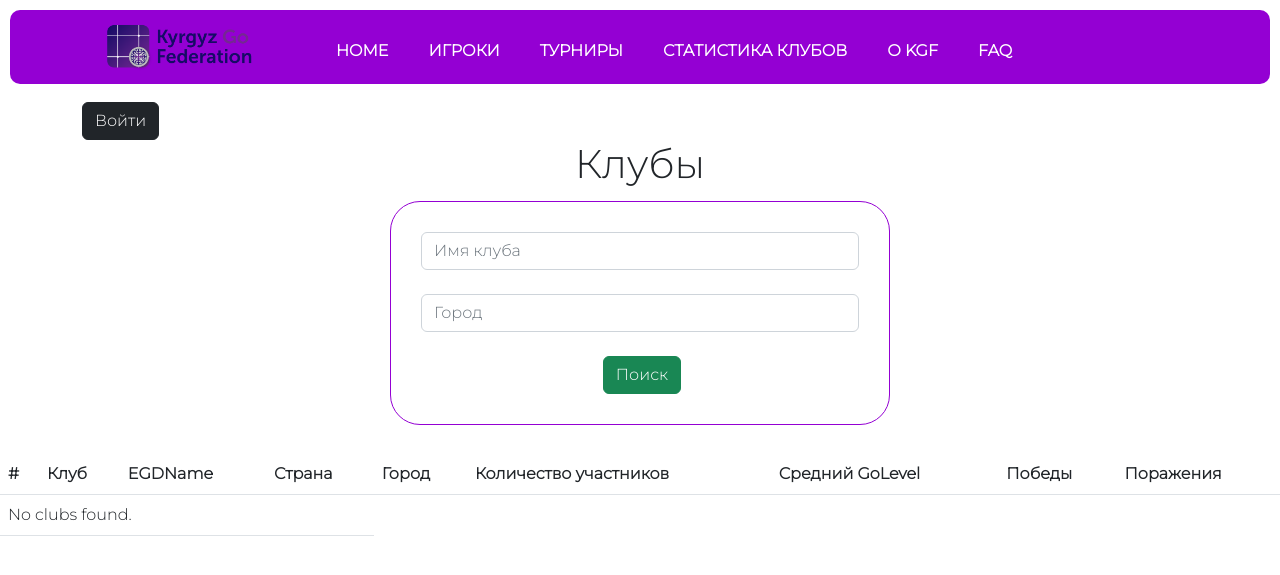
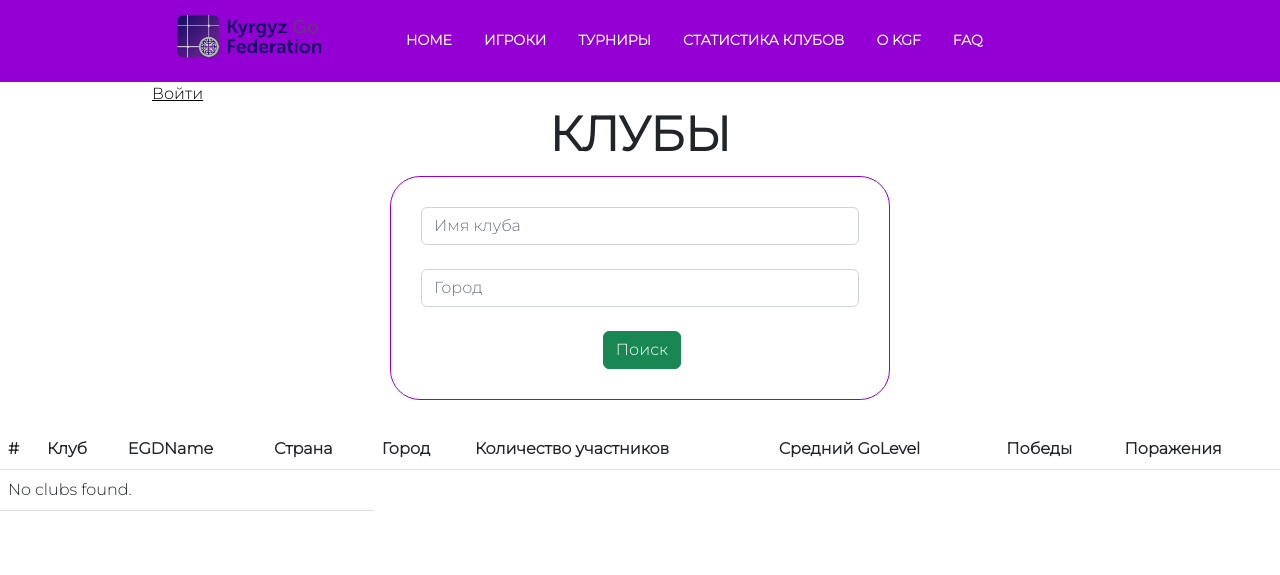
Before and after one commit to samat-sultanov/kyrgyz_go_database, a Django app: page /clubs/ in a window 1280 px wide. Shown: the top 575 px of the page. Run offline with Django 4.2, Linux system fonts and the light colour scheme; data that the repository does not hold is empty; parts of the project's set-up code (start-up, migrations or seed data) failed here and were passed over.

Commit message:
Index.html and base.html are finished

```diff
--- a/source/webapp/static/css/style.css
+++ b/source/webapp/static/css/style.css
@@ -4,13 +4,71 @@ body {
     font-family: 'Montserrat', sans-serif;
 }
 
-.navbar {
-    background-color: #9400D3;
-    margin-top: 10px;
-    margin-bottom: 10px;
-    border-radius: 10px;
-    margin-left: 10px;
-    margin-right: 10px;
+.container{
+    max-width: 1000px;
+}
+
+.header {
+    background: #9400D3;
+}
+
+.nav-link {
+    font-size: 14px;
+}
+
+.carousel-indicators [data-bs-target] {
+    width: 12px;
+    height: 12px;
+    border-radius: 50%;
+    background: transparent;
+    border: 2px solid white;
+    opacity: 1;
+}
+
+.carousel-indicators .active {
+    background: white;
+    width: 8px;
+    height: 8px;
+    margin-top: 2px;
+}
+
+h1 {
+    font-size: 48px;
+    text-transform: uppercase;
+    font-weight: 900;
+}
+
+.title {
+    font-size: 30px;
+    font-weight: 800;
+    color: #9400D3;
+    padding-bottom: 20px;
+}
+
+.news-title {
+    font-weight: bold;
+    padding-bottom: 10px;
+}
+
+.table-heading {
+    color: white;
+    background: #b36aff;
+    font-weight: bold;
+    text-align: center;
+}
+
+.img-main-player {
+    border-radius: 170px;
+    width: 60%;
+    margin-bottom: 20px;
+}
+
+.card-player {
+    border: none;
+    align-items: center;
+    margin-top: 40px;
+    margin-bottom: 40px;
+    background: transparent;
 }
 
 .file-upload input {
@@ -41,21 +99,3 @@ body {
   justify-content: center;
   align-items: stretch;
 }
-
-.article {
-  flex-basis: calc(33.33% - 20px);
-  margin-bottom: 10px;
-  padding: 10px;
-  border: 1px solid #7a00ae;
-  box-sizing: border-box;
-}
-
-.article-link {
-  color: inherit;
-  text-decoration: none;
-}
-
-.header {
-    color: #9400D3;
-    font-weight: bold;
-}
--- a/source/webapp/templates/base.html
+++ b/source/webapp/templates/base.html
@@ -25,23 +25,20 @@
                     <li class="nav-item ms-4">
                         <a class="nav-link active" aria-current="page" href="{% url "webapp:index" %}">Home</a>
                     </li>
-                    <li class="nav-item ms-4">
+                    <li class="nav-item ms-3">
                         <a class="nav-link" style="color: white;" href="{% url "webapp:player_search" %}">Игроки</a>
                     </li>
-                    <li class="nav-item ms-4">
+                    <li class="nav-item ms-3">
                         <a class="nav-link" style="color: white;" href="{% url "webapp:tournament_search" %}">Турниры</a>
                     </li>
-                    <li class="nav-item ms-4">
+                    <li class="nav-item ms-3">
                         <a class="nav-link" style="color: white;" href="{% url "webapp:clubs_list" %}">Статистика клубов</a>
                     </li>
-                    <li class="nav-item ms-4">
+                    <li class="nav-item ms-3">
                         <a class="nav-link" style="color: white;" href="#">О KGF</a>
                     </li>
-                    <li class="nav-item ms-4">
+                    <li class="nav-item ms-3">
                         <a class="nav-link" style="color: white;" href="#">FAQ</a>
-                    </li>
-                    <li class="nav-item ms-4">
-
                     </li>
                     {% block nav %}{% endblock %}
                 </ul>
@@ -55,9 +52,9 @@
     <div class="container">
         {% if request.user.is_authenticated %}
             <p class="ms-auto d-inline-block my-0 py-auto">Привет, {{ request.user.username }}</p>
-            <a class="btn btn-dark ms-2" href="{% url 'accounts:logout' %}">Выйти</a>
+            <a class="link ms-3" style="color: black" href="{% url 'accounts:logout' %}">Выйти</a>
         {% else %}
-            <a class="btn btn-dark ms-auto" href="{% url 'accounts:login' %}">Войти</a>
+            <a class="link" style="color: black" href="{% url 'accounts:login' %}">Войти</a>
         {% endif %}
     </div>
 
```
Also changed, not shown: source/webapp/static/images/1.jpg (added).
